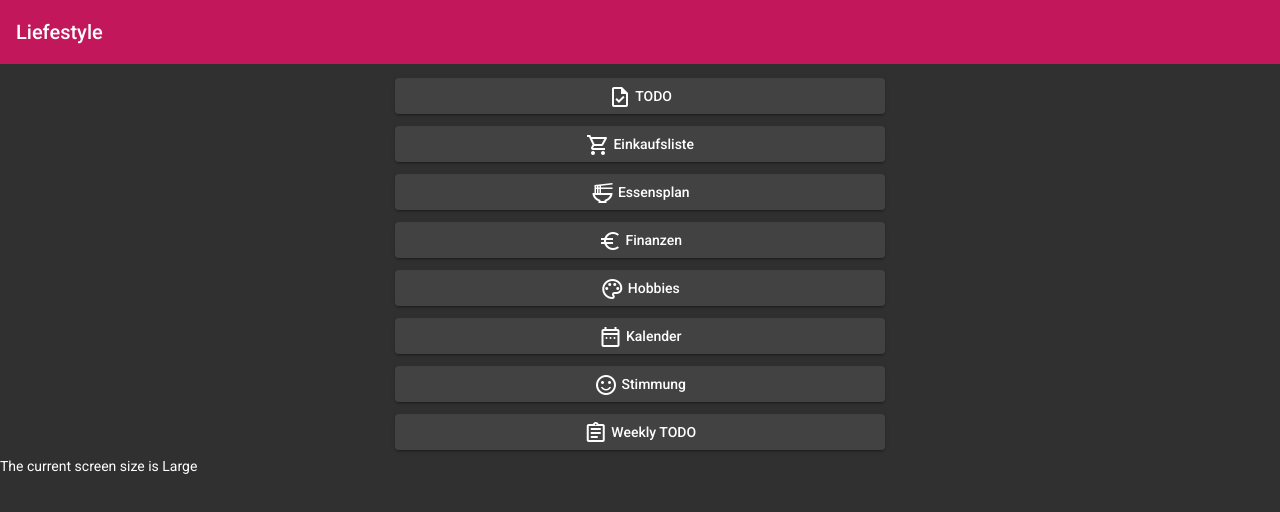
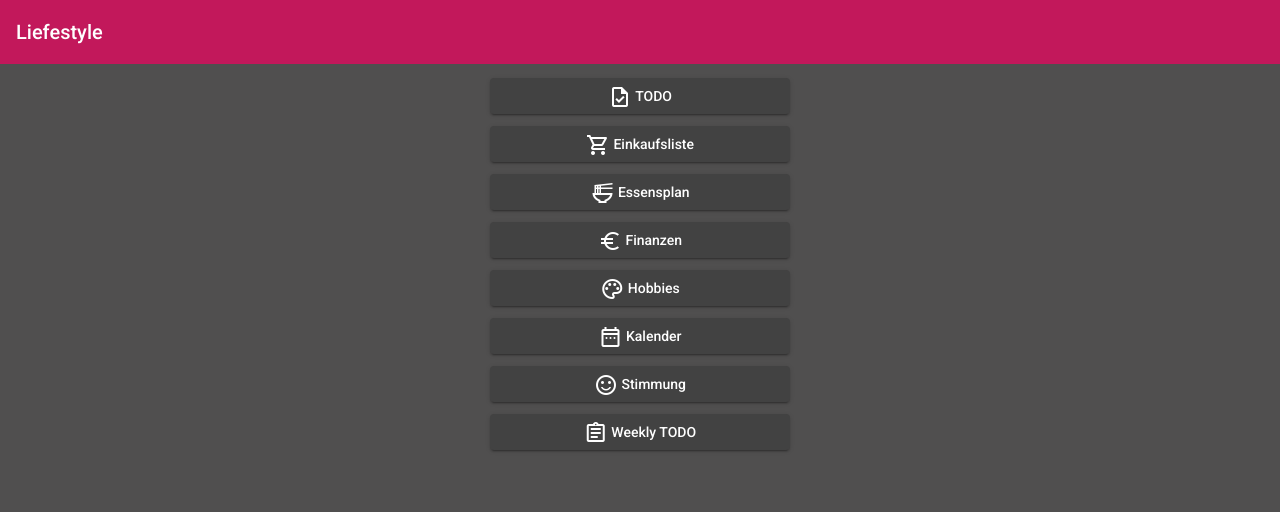
Before and after one commit to julianuetzel/organisation_app, an Angular app in the folder frontend/homescreen/: page / in a window 1280 px wide. Shown: the top 512 px of the page. Built offline with nearby package versions, Linux system fonts and the light colour scheme.

Commit message:
resposive design finished

```diff
--- a/frontend/homescreen/src/app/app.component.html
+++ b/frontend/homescreen/src/app/app.component.html
@@ -1,10 +1,13 @@
 <head>
   <link rel="stylesheet" href="https://fonts.googleapis.com/css2?family=Material+Symbols+Outlined:opsz,wght,FILL,GRAD@48,400,0,0" />
 </head>
-<body class="mat-app-background" color-scheme="dark">
+
+<body style="background-color: rgb(80, 79, 79);">
+  <div class="container" [ngClass]="{'is-phone': isPhone}">
     <mat-toolbar color="primary">
       <span>Liefestyle</span>
     </mat-toolbar>
+    <div style="background-color: rgb(80, 79, 79);">
       <mat-list role="list" class="example-list">
         <mat-list-item role="listitem">
           <div class="example-button-row">
@@ -87,7 +90,6 @@
             </div>
           </mat-list-item>
       </mat-list>
-  <p>
-    The current screen size is {{currentScreenSize}}
-  </p>
+    </div>
+  </div>
 </body>
--- a/frontend/homescreen/src/app/app.component.scss
+++ b/frontend/homescreen/src/app/app.component.scss
@@ -1,14 +1,6 @@
-.example-label {
-    display: table-cell;
-    font-size: 14px;
-    margin-left: 8px;
-    min-width: 120px;
-  }
-
 .example-list{
-    text-align: left;
+    margin: auto;
     display: table;
-    margin: 0 auto;
 }
 
 .example-button-row {
@@ -16,5 +8,11 @@
 }
 
 .example-button {
-    width: 490px
+    width: 300px;
+    margin: 0 auto;
 }
+
+.container.is-phone {
+    margin: 0;
+    padding:0;
+ }
--- a/frontend/homescreen/src/app/app.component.ts
+++ b/frontend/homescreen/src/app/app.component.ts
@@ -1,4 +1,4 @@
-import { Component, OnDestroy } from '@angular/core';
+import { Component, OnInit } from '@angular/core';
 import { BreakpointObserver, Breakpoints } from '@angular/cdk/layout'
 import { Subject, takeUntil } from 'rxjs';
 
@@ -7,42 +7,21 @@ import { Subject, takeUntil } from 'rxjs';
   templateUrl: './app.component.html',
   styleUrls: ['./app.component.scss']
 })
-export class AppComponent implements OnDestroy{
+export class AppComponent implements OnInit {
   title = 'homescreen';
+  isPhone = false;
 
-  destroyed = new Subject<void>();
-  currentScreenSize: string = "";
+  constructor(private responsive: BreakpointObserver){
 
-  // Create a map to display breakpoint names for demonstration purposes.
-  displayNameMap = new Map([
-    [Breakpoints.XSmall, 'XSmall'],
-    [Breakpoints.Small, 'Small'],
-    [Breakpoints.Medium, 'Medium'],
-    [Breakpoints.Large, 'Large'],
-    [Breakpoints.XLarge, 'XLarge'],
-  ]);
+  }
+  ngOnInit(): void {
+    this.responsive.observe(Breakpoints.Handset)
+      .subscribe(result => {
+        this.isPhone = false;
 
-  constructor(breakpointObserver: BreakpointObserver) {
-    breakpointObserver
-      .observe([
-        Breakpoints.XSmall,
-        Breakpoints.Small,
-        Breakpoints.Medium,
-        Breakpoints.Large,
-        Breakpoints.XLarge,
-      ])
-      .pipe(takeUntil(this.destroyed))
-      .subscribe(result => {
-        for (const query of Object.keys(result.breakpoints)) {
-          if (result.breakpoints[query]) {
-            this.currentScreenSize = this.displayNameMap.get(query) ?? 'Unknown';
-          }
+        if (result.matches) {
+          this.isPhone = true;
         }
-      });
-  }
-
-  ngOnDestroy() {
-    this.destroyed.next();
-    this.destroyed.complete();
+      })
   }
 }
```
Lines whose indentation alone changed are shown as unchanged.
